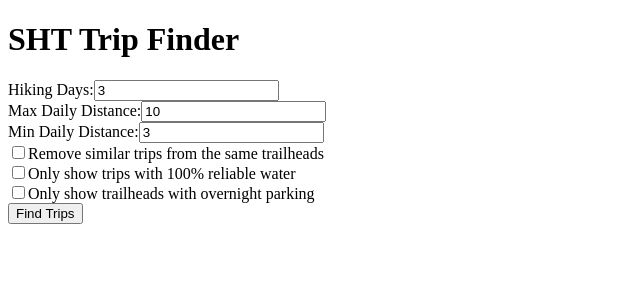
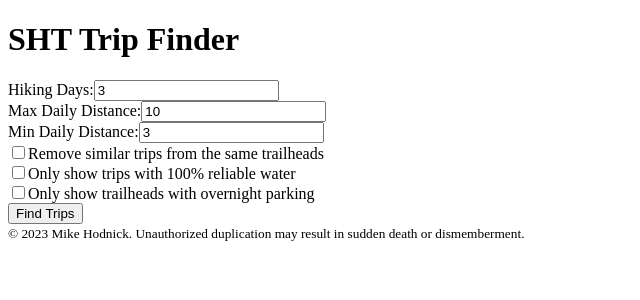
Before and after one commit to kindohm/sht-web, a Next.js app: page / in a window 1280 px wide. Shown: the top 300 px of the page, without its empty margins (0-640 px from the left). Built offline with nearby package versions, Linux system fonts and the light colour scheme.

Commit message:
add footer

```diff
--- a/src/pages/index.tsx
+++ b/src/pages/index.tsx
@@ -10,12 +10,18 @@ export default function Home() {
         <meta name="viewport" content="width=device-width, initial-scale=1" />
         <link rel="icon" href="/favicon.ico" />
       </Head>
-      <main>
-        <div className="container">
+      <div className="container">
+        <main>
           <h1>SHT Trip Finder</h1>
           <FindTrip />
-        </div>
-      </main>
+        </main>
+        <footer className="mt-5">
+          <small>
+            &copy; 2023 Mike Hodnick. Unauthorized duplication may result in
+            sudden death or dismemberment.
+          </small>
+        </footer>
+      </div>
     </>
   );
 }
```
